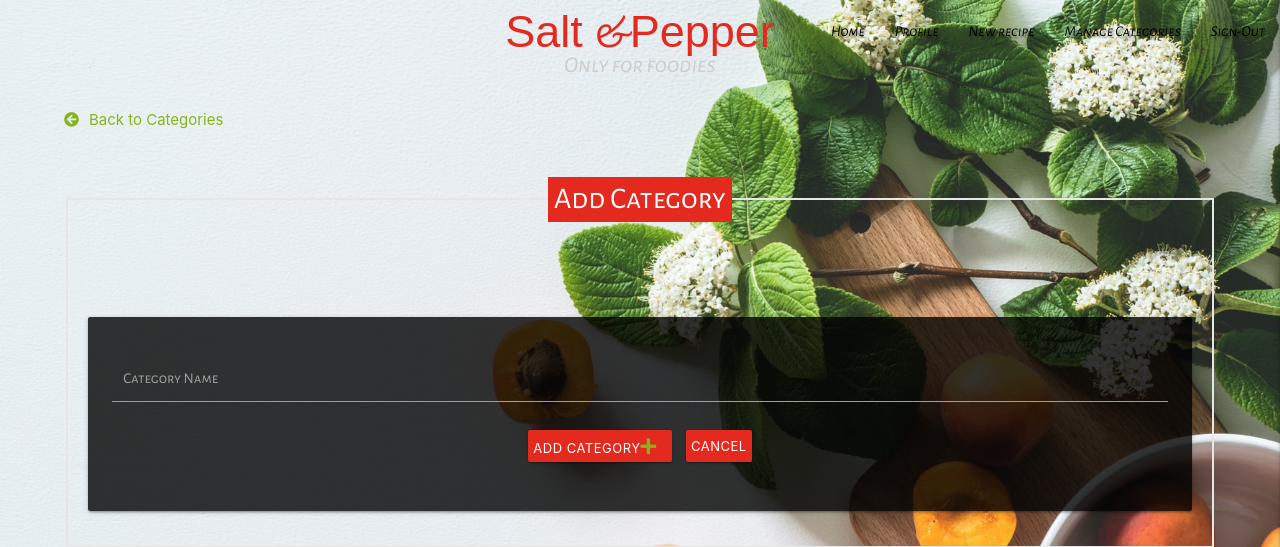
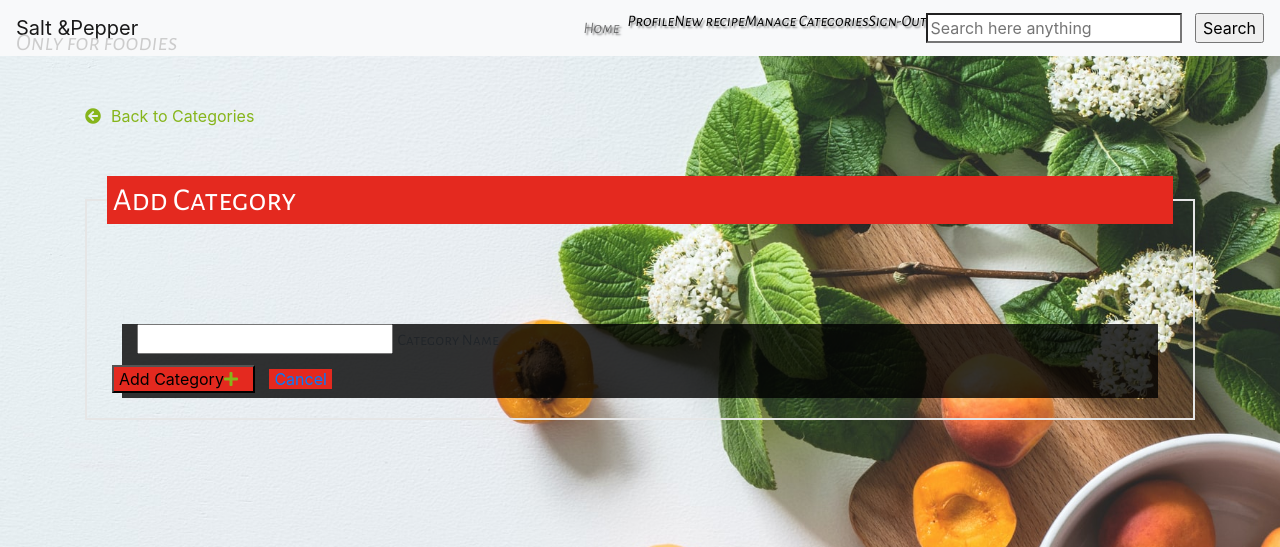
Before and after one commit to szilG/Salt-Papper, a Flask app: page /add_category in a window 1280 px wide. Shown: the top 547 px of the page. Run offline with Flask 2, Linux system fonts and the light colour scheme; the visitor is signed in with stand-in values (Sample User, id 1); some libraries are stand-ins or nearby versions; some web fonts are replaced.

Commit message:
change materialize css to Bootstrap and fixed navigation bar for bootstrap

```diff
--- a/templates/base.html
+++ b/templates/base.html
@@ -6,14 +6,16 @@
     <meta http-equiv="X-UA-Compatible" content="IE=edge">
     <meta name="viewport" content="width=device-width, initial-scale=1.0">
     <title>Salt And Pepper</title>
+    <!--Bootstrap CDN-->
+    <link rel="stylesheet" href="https://cdn.jsdelivr.net/npm/bootstrap@4.6.0/dist/css/bootstrap.min.css" integrity="sha384-B0vP5xmATw1+K9KRQjQERJvTumQW0nPEzvF6L/Z6nronJ3oUOFUFpCjEUQouq2+l" crossorigin="anonymous">
     <!--Font Awesome CDN-->
     <link rel="stylesheet" href="https://cdnjs.cloudflare.com/ajax/libs/font-awesome/5.15.3/css/all.min.css"
         integrity="sha512-iBBXm8fW90+nuLcSKlbmrPcLa0OT92xO1BIsZ+ywDWZCvqsWgccV3gFoRBv0z+8dLJgyAHIhR35VZc2oM/gI1w=="
         crossorigin="anonymous" referrerpolicy="no-referrer" type="text/css" />
     <!--Google Fonts-->
     <link href="https://fonts.googleapis.com/css2?family=Alegreya+Sans+SC:ital,wght@0,100;0,400;0,500;1,400;1,500&family=Pattaya&display=swap" rel="stylesheet">
-    <!--Materialize CSS-->
-    <link rel="stylesheet" href="https://cdnjs.cloudflare.com/ajax/libs/materialize/1.0.0/css/materialize.min.css" type="text/css">
+    <!--SwiperJs-->
+    <link rel="stylesheet" href="https://unpkg.com/swiper/swiper-bundle.css" />
     <!--Custom CSS-->
     <link rel="stylesheet" href="{{ url_for('static', filename='css/style.css') }}" type="text/css">
     {% block styles %}
@@ -22,12 +24,17 @@
 
 <body>
     <header>
-        <nav class="nav-extended  transparent">
-            <div class="nav-wrapper">
-              <a href="{{ url_for('index') }}" class="brand-logo center">Salt <span>&</span>Pepper<small class="slogen center">Only for foodies</small></a>
-              <a href="#" data-target="mobile-demo" class="sidenav-trigger right"><i class="fas fa-bars"></i></a>
-              <ul class="right hide-on-med-and-down">
-                <li><a href="{{ url_for('index') }}">Home</a></li>
+        <nav class="navbar navbar-expand-lg navbar-light bg-light">
+            <a href="{{ url_for('home') }}" class="navbar-brand">Salt <span>&</span>Pepper<small class="slogen">Only for foodies</small></a>
+            <button class="navbar-toggler" type="button" data-toggle="collapse" data-target="#navbarSupportedContent" aria-controls="navbarSupportedContent" aria-expanded="false" aria-label="Toggle navigation">
+              <span class="navbar-toggler-icon"></span>
+            </button>
+
+            <div class="collapse navbar-collapse" id="navbarSupportedContent">
+              <ul class="navbar-nav ml-auto">
+                <li class="nav-item">
+                  <a class="nav-link" href="{{ url_for('home') }}">Home <span class="sr-only">(current)</span></a>
+                </li>
                 {% if session.user %}
                     <li><a href="{{ url_for('profile', username=session['user']) }}">Profile</a></li>
                     <li><a href="{{ url_for('add_recipe') }}">New recipe</a></li>
@@ -36,28 +43,18 @@
                     {% endif %}
                     <li><a href="{{ url_for('logout') }}">Sign-Out</a></li>
                 {% else %}
-                        <li><a href="{{ url_for('login') }}">Sign-In</a></li>
-                        <li><a href="{{ url_for('register') }}">Sign-up</a></li>
+                    <li><a href="{{ url_for('login') }}">Sign-In</a>/<a href="{{ url_for('register') }}">Sign-up</a></li>
                 {% endif %}
               </ul>
+              <form action="{{ url_for('search') }}" method="post" class=" my-2 my-lg-0">
+                <input class="search mr-sm-2" type="search" name="query" id="query"
+                placeholder="Search here anything" minlength="3" class="validate">
+                <input type="submit" name="" id="search" value="Search">
+
+              </form>
             </div>
           </nav>
 
-          <ul class="sidenav" id="mobile-demo">
-            <li><h4 class="center-align">Salt <span>&</span>Pepper</h4></li>
-                    <li><a href="{{ url_for('index') }}">Home</a></li>
-                    {% if session.user %}
-                        <li><a href="{{ url_for('profile', username=session['user']) }}">Profile</a></li>
-                        <li><a href="{{ url_for('add_recipe') }}">New recipe</a></li>
-                        {% if session.user|lower == "admin"|lower %}
-                            <li><a href="{{ url_for('get_categories') }}">Manage Categories</a></li>
-                        {% endif %}
-                        <li><a href="{{ url_for('logout') }}">Sign-Out</a></li>
-                    {% else %}
-                        <li><a href="{{ url_for('login') }}">Sign-In</a></li>
-                        <li><a href="{{ url_for('register') }}">Sign-up</a></li>
-                    {% endif %}
-          </ul>
 
     </header>
 
@@ -76,7 +73,6 @@
 
     <main class="">
         {% block content %}
-
         {% endblock %}
     </main>
 
@@ -85,8 +81,11 @@
     <!--JQuery-->
     <script src="https://code.jquery.com/jquery-3.6.0.min.js"
         integrity="sha256-/xUj+3OJU5yExlq6GSYGSHk7tPXikynS7ogEvDej/m4=" crossorigin="anonymous"></script>
-    <!--Materialize JAVASCRIPT-->
-    <script src="https://cdnjs.cloudflare.com/ajax/libs/materialize/1.0.0/js/materialize.min.js"></script>
+    <!--Bootstarp-->
+    <script src="https://cdn.jsdelivr.net/npm/popper.js@1.16.1/dist/umd/popper.min.js" integrity="sha384-9/reFTGAW83EW2RDu2S0VKaIzap3H66lZH81PoYlFhbGU+6BZp6G7niu735Sk7lN" crossorigin="anonymous"></script>
+    <script src="https://cdn.jsdelivr.net/npm/bootstrap@4.6.0/dist/js/bootstrap.min.js" integrity="sha384-+YQ4JLhjyBLPDQt//I+STsc9iw4uQqACwlvpslubQzn4u2UU2UFM80nGisd026JF" crossorigin="anonymous"></script>
+    <!--SwiperJs https://swiperjs.com/-->
+    <script src="https://unpkg.com/swiper/swiper-bundle.min.js"></script>
     <!--Custom JS-->
     <script src="{{ url_for('static', filename='js/script.js') }}"></script>
     {% block scripts %}
```
Lines whose indentation alone changed are shown as unchanged.
